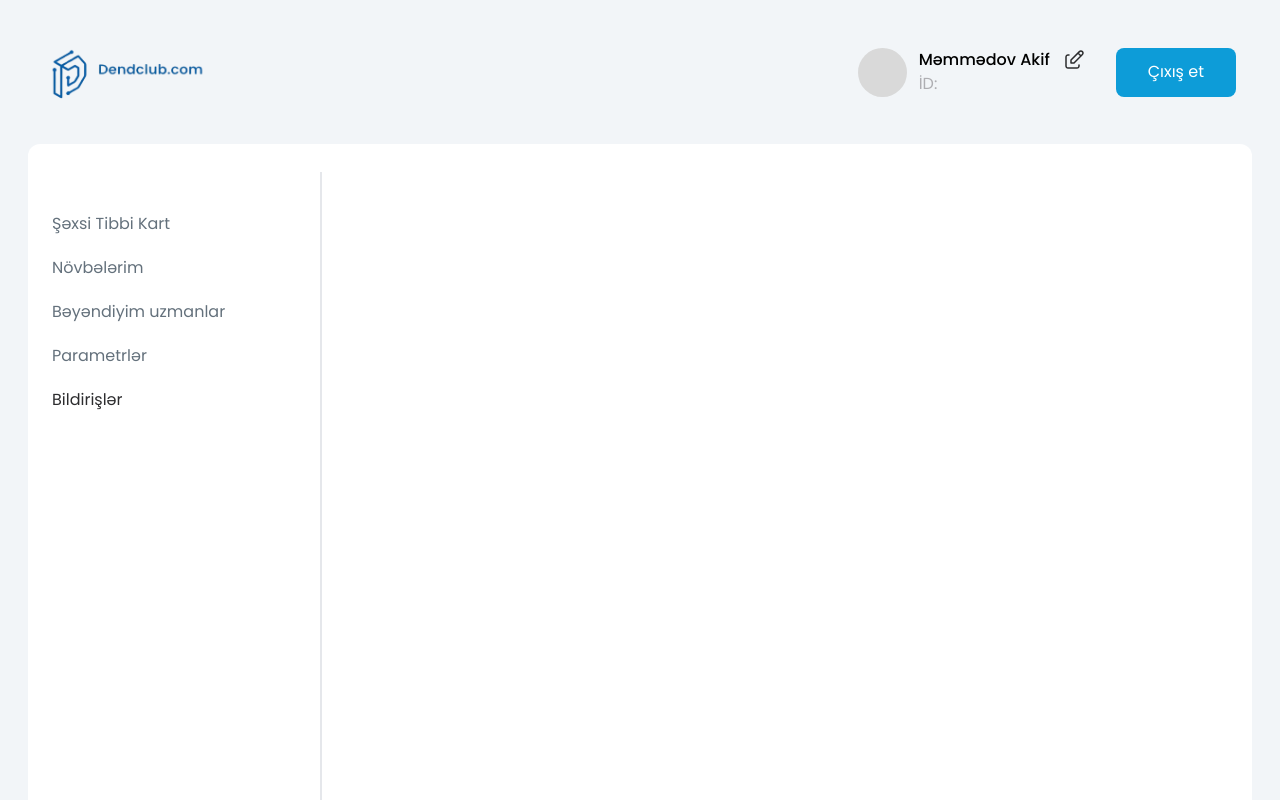
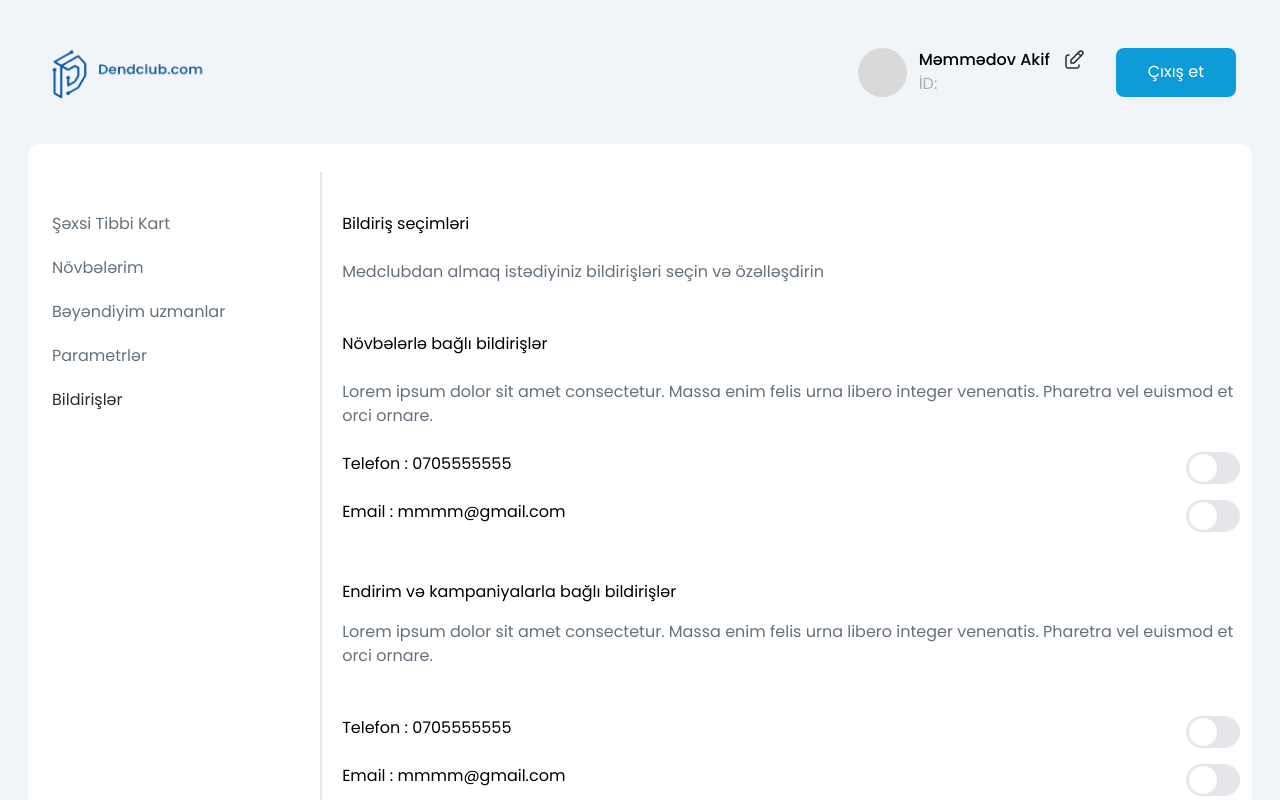
Before and after one commit to sabiinajm/Dendclub, a React (Vite) app: page /Profil in a window 1280 px wide. Both pictures are taken after a click on the item "Bildirişlər". Shown: the top 800 px of the page. Built offline with nearby package versions, Linux system fonts and the light colour scheme.

Commit message:
toggle state handling

```diff
--- a/src/components/main/UserProfile.jsx
+++ b/src/components/main/UserProfile.jsx
@@ -5,7 +5,20 @@ import { Link } from "react-router-dom"
 
 function UserProfile() {
     const options = ["Şəxsi Tibbi Kart", "Növbələrim", "Bəyəndiyim uzmanlar", "Parametrlər", "Bildirişlər"]
-    const [selected, setSelected] = useState(options[0]);
+    const [selected, setSelected] = useState(options[0])
+    const [toggleStates, setToggleStates] = useState({
+        phone1: false,
+        email1: false,
+        phone2: false,
+        email2: false,
+    })
+
+    const handleToggle = (key) => {
+        setToggleStates((prevState) => ({
+            ...prevState,
+            [key]: !prevState[key],
+        }))
+    }
     return (
         <div className="absolute top-0 left-0 px-4 bg-[#F2F5F8] min-h-screen w-full z-[999]">
             <div
@@ -221,8 +234,77 @@ function UserProfile() {
                         </div>
                     )}
                     {selected === "Bildirişlər" && (
-                        <div className="flex ml-5 flex-col justify-start mt-[40px] w-full">
-
+                        <div className="flex ml-5 flex-col justify-start mt-[40px] w-full p-2 text-sm xs:text-base xs:p-0">
+                            <h2>Bildiriş seçimləri</h2>
+                            <p className="text-[#64717C] pt-[24px] pb-[48px]">Medclubdan almaq istədiyiniz bildirişləri seçin və özəlləşdirin</p>
+                            <h2>Növbələrlə bağlı bildirişlər</h2>
+                            <p className="text-[#64717C] py-[24px]">Lorem ipsum dolor sit amet consectetur. Massa enim felis urna libero integer venenatis. Pharetra vel euismod et orci ornare. </p>
+                            <div className="flex w-full justify-between pr-3">
+                                <h2>Telefon : 0705555555</h2>
+                                <div onClick={() => handleToggle("phone1")} className={`w-[54px] h-[32px] ${toggleStates.phone1 ? 'bg-[#34C759] justify-end transition-all duration-200' : 'bg-[#E5E5EA]'} rounded-[16px] flex justify-start items-center px-[3px]`}>
+                                    <div className="w-[28px] h-[28px] bg-white rounded-full flex justify-center items-center">
+                                        {
+                                             toggleStates.phone1 && (
+                                                <div>
+                                                    <svg xmlns="http://www.w3.org/2000/svg" width="16" height="16" viewBox="0 0 16 16" fill="none">
+                                                        <path d="M3.33301 8.00008L6.66634 11.3334L13.333 4.66675" stroke="#34C759" stroke-width="1.5" stroke-linecap="round" stroke-linejoin="round" />
+                                                    </svg>
+                                                </div>
+                                            )
+                                        }
+                                    </div>
+                                </div>
+                            </div>
+                            <div className="flex w-full justify-between pr-3 pt-[16px] pb-[48px]">
+                                <h2>Email   : mmmm@gmail.com</h2>
+                                <div onClick={() => handleToggle("email1")} className={`w-[54px] h-[32px] ${ toggleStates.email1 ? 'bg-[#34C759] justify-end transition-all duration-200' : 'bg-[#E5E5EA]'} rounded-[16px] flex justify-start items-center px-[3px]`}>
+                                    <div className="w-[28px] h-[28px] bg-white rounded-full flex justify-center items-center">
+                                        {
+                                            toggleStates.email1 && (
+                                                <div>
+                                                    <svg xmlns="http://www.w3.org/2000/svg" width="16" height="16" viewBox="0 0 16 16" fill="none">
+                                                        <path d="M3.33301 8.00008L6.66634 11.3334L13.333 4.66675" stroke="#34C759" stroke-width="1.5" stroke-linecap="round" stroke-linejoin="round" />
+                                                    </svg>
+                                                </div>
+                                            )
+                                        }
+                                    </div>
+                                </div>
+                            </div>
+                            <h1 className="pb-[16px]">Endirim və kampaniyalarla bağlı bildirişlər</h1>
+                            <p className="text-[#64717C] pb-[48px]">Lorem ipsum dolor sit amet consectetur. Massa enim felis urna libero integer venenatis. Pharetra vel euismod et orci ornare. </p>
+                            <div className="flex w-full justify-between pr-3">
+                                <h2>Telefon : 0705555555</h2>
+                                <div onClick={() => handleToggle("phone2")} className={`w-[54px] h-[32px] ${toggleStates.phone2 ? 'bg-[#34C759] justify-end transition-all duration-200' : 'bg-[#E5E5EA]'} rounded-[16px] flex justify-start items-center px-[3px]`}>
+                                    <div className="w-[28px] h-[28px] bg-white rounded-full flex justify-center items-center">
+                                        {
+                                            toggleStates.phone2 && (
+                                                <div>
+                                                    <svg xmlns="http://www.w3.org/2000/svg" width="16" height="16" viewBox="0 0 16 16" fill="none">
+                                                        <path d="M3.33301 8.00008L6.66634 11.3334L13.333 4.66675" stroke="#34C759" stroke-width="1.5" stroke-linecap="round" stroke-linejoin="round" />
+                                                    </svg>
+                                                </div>
+                                            )
+                                        }
+                                    </div>
+                                </div>
+                            </div>
+                            <div className="flex w-full justify-between pr-3 pt-[16px]">
+                                <h2>Email   : mmmm@gmail.com</h2>
+                                <div onClick={() => handleToggle("email2")} className={`w-[54px] h-[32px] ${toggleStates.email2 ? 'bg-[#34C759] justify-end transition-all duration-200' : 'bg-[#E5E5EA]'} rounded-[16px] flex justify-start items-center px-[3px]`}>
+                                    <div className="w-[28px] h-[28px] bg-white rounded-full flex justify-center items-center">
+                                        {
+                                            toggleStates.email2 && (
+                                                <div>
+                                                    <svg xmlns="http://www.w3.org/2000/svg" width="16" height="16" viewBox="0 0 16 16" fill="none">
+                                                        <path d="M3.33301 8.00008L6.66634 11.3334L13.333 4.66675" stroke="#34C759" stroke-width="1.5" stroke-linecap="round" stroke-linejoin="round" />
+                                                    </svg>
+                                                </div>
+                                            )
+                                        }
+                                    </div>
+                                </div>
+                            </div>
                         </div>
                     )}
                 </div>
```
